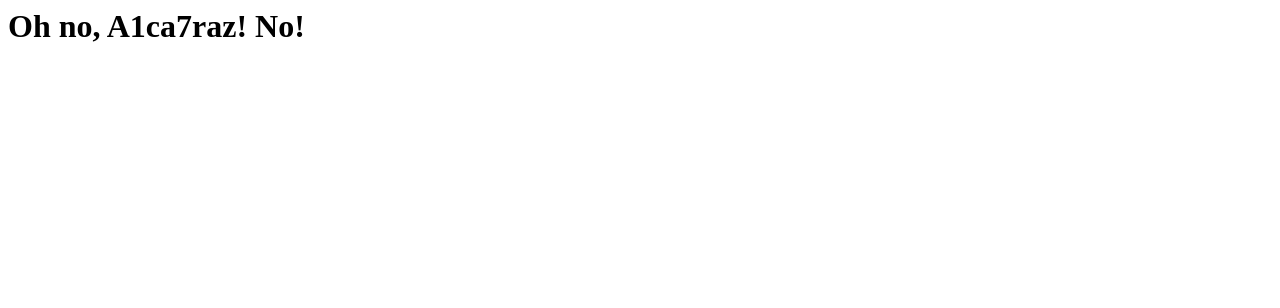
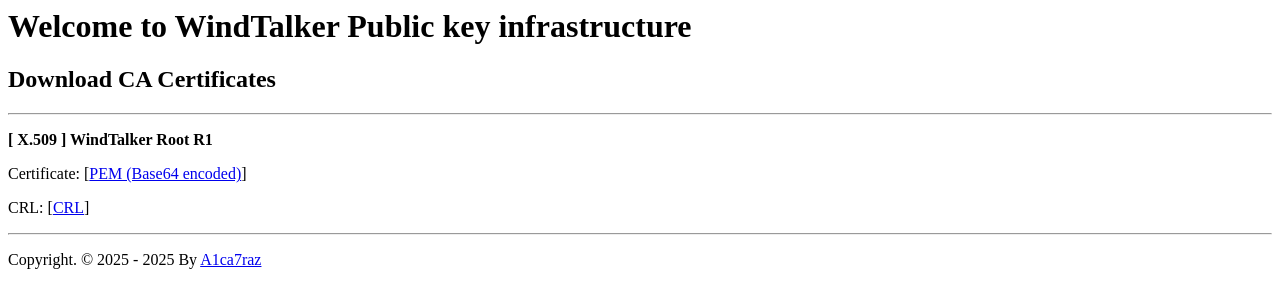
Before and after one commit to A1ca7raz/pki, a plain HTML site: page index.html in a window 1280 px wide. Drawn offline with Linux system fonts and the light colour scheme.

Commit message:
addca: R1

```diff
--- a/index.html
+++ b/index.html
@@ -1,10 +1,10 @@
-<title>WTSC PKI</title>
-<h1>Oh no, A1ca7raz! No!</h1>
-<!--
-<h1>WindTalker Security Center Public Key Infrastructure</h1>
-<h2>Download Certificates</h2><hr>
-<p><b>[ X.509 ] WindTalker Root R1</b></p><p> Certificate: [<a href="r1.crt">PEM (Base64 encoded)</a>] [<a href="r1.der">DER</a>] CRL: [<a href="r1.crl">CRL</a>]</p><hr>
-<p><b>[ OpenSSH ] Host CA</b></b></p><p> Certificate: [<a href="ssh_host_ca.pub">SSH</a>]</p><hr>
-<p><b>[ OpenSSH ] User CA</b></b></p><p> Certificate: [<a href="ssh_user_ca.pub">SSH</a>]</p><hr>
-<footer><p>Copyright. &copy; 2023 - 2024 By <a href="https://blog.wtm.moe">A1ca7raz</a></p></footer>
--->
+<title>WindTalker Public key infrastructure</title>
+<h1>Welcome to WindTalker Public key infrastructure</h1>
+
+<h2>Download CA Certificates</h2><hr>
+<p><b>[ X.509 ] WindTalker Root R1</b></p>
+<p> Certificate: [<a href="r1.crt">PEM (Base64 encoded)</a>]</p>
+<p>CRL: [<a href="r1.crl">CRL</a>]</p>
+<hr>
+
+<footer><p>Copyright. &copy; 2025 - 2025 By <a href="https://blog.wtm.moe">A1ca7raz</a></p></footer>
```
Also changed, not shown: 2 other files.
